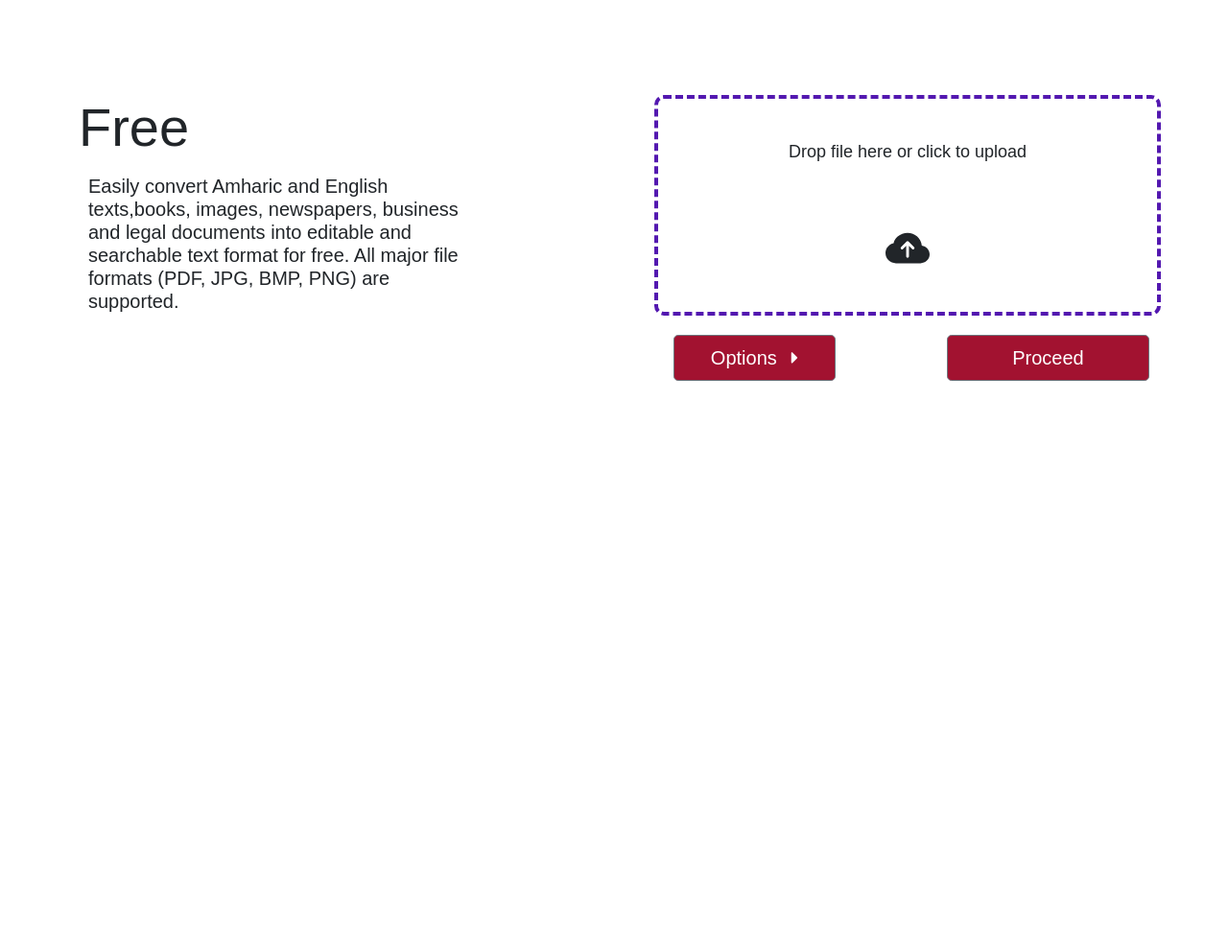
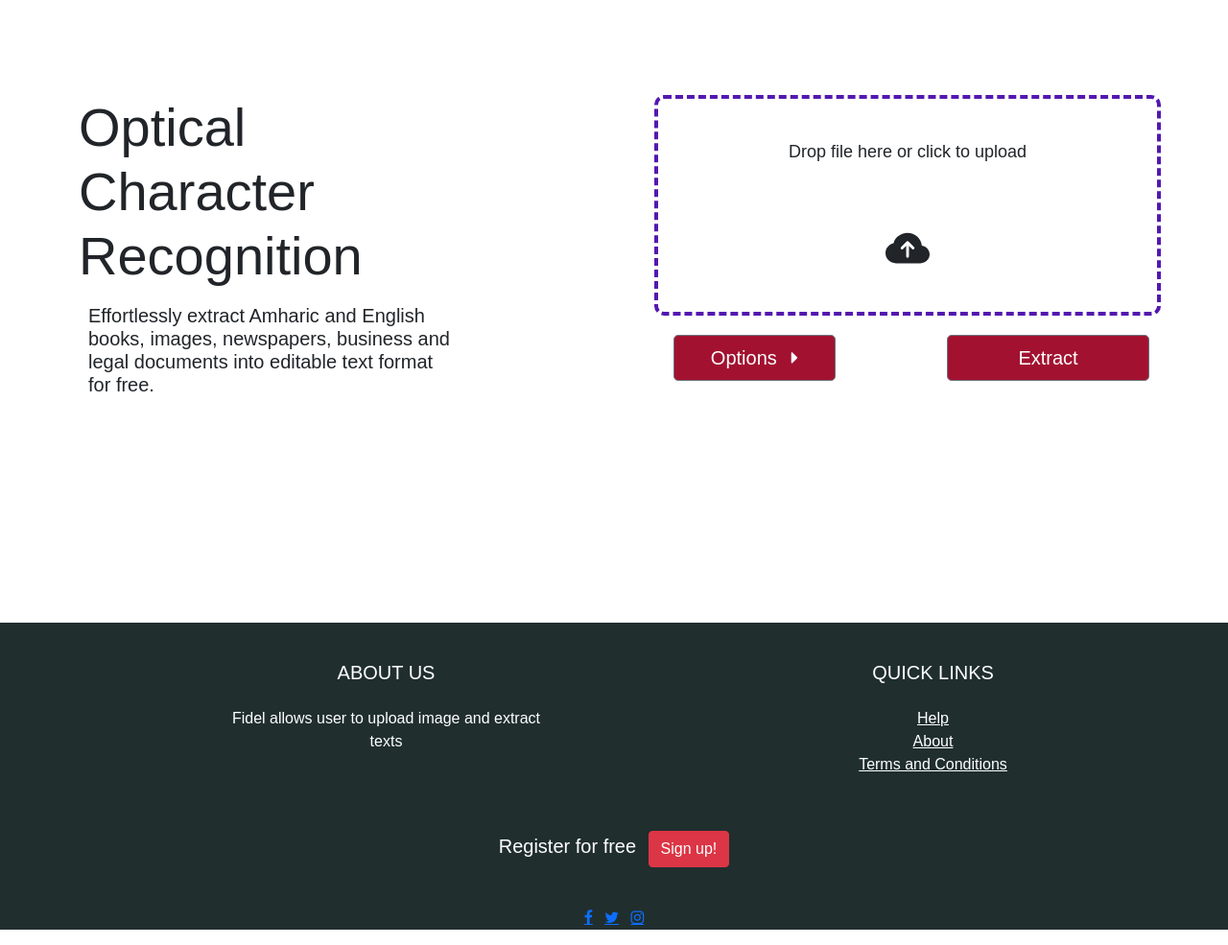
Before and after one commit to rufaelfekadu/Amharic-OCR, a Flask app: page / in a window 1280 px wide. Shown: the part 487-1472 px from the top of the page at 96% size. Before the commit the page ends 884 px from the top, so only its background shows below. Run offline with Flask 2, Linux system fonts and the light colour scheme; some libraries are stand-ins or nearby versions.

Commit message:
ui updated

```diff
--- a/flask_module/app.py
+++ b/flask_module/app.py
@@ -7,12 +7,13 @@ from flask import Flask, render_template, request, flash, url_for, send_from_dir
 from werkzeug.utils import redirect, secure_filename
 
 curdir = os.getcwd()
-UPLOAD_FOLDER = os.path.join(curdir, 'flask_module/static/uploads/')
+UPLOAD_FOLDER = 'static/uploads/'
 ALLOWED_EXTENSIONS = {'txt', 'pdf', 'png', 'jpg', 'jpeg', 'gif'}
 
 app = Flask(__name__)
 app.config['UPLOAD_FOLDER'] = UPLOAD_FOLDER
-# pytesseract.pytesseract.tesseract_cmd = r"C:\Program Files\Tesseract-OCR\tesseract.exe"
+
+pytesseract.pytesseract.tesseract_cmd = r"C:\Program Files\Tesseract-OCR\tesseract.exe"
 
 
 def allowed_file(filename):
@@ -36,6 +37,7 @@ def about():
 @app.route('/', methods=['POST'])
 def upload_file():
     scanned_image = False
+    lang = "amh"
     if request.method == 'POST':
         # check if the post request has the file part
         if 'file' not in request.files:
@@ -55,21 +57,32 @@ def upload_file():
             file.save(dir)
             scanned_image = request.form.get('scanned-image')
             camera_image = request.form.get('camera-image')
+            amh = request.form.get('select-amh')
+            eng = request.form.get('select-eng')
             if scanned_image:
                 scanned_image = True
+            if amh:
+                lang = 'amh'
+            elif eng:
+                lang = 'eng'
+            elif amh and eng:
+                lang = 'amh+eng'
             tasks = file.filename
             img = cv2.imread(dir)
-            text = oc.ocr(img,scanned_image)
+            text, dir = oc.ocr(img, scanned_image, lang)
             print(text)
             # return render_template('index.html', tasks='uploads/' + tasks, text=text)
-            return redirect(url_for('download_file', name=filename))
+            return redirect(url_for('download_file', name=dir))
 
     return render_template('index.html')
 
 
+curdir = os.path.join(os.path.pardir, 'output/')
+
+
 @app.route('/uploads/<name>')
 def download_file(name):
-    return send_from_directory(app.config["UPLOAD_FOLDER"], name)
+    return send_from_directory(curdir, name)
 
 
 if __name__ == '__main__':
--- a/flask_module/static/style.css
+++ b/flask_module/static/style.css
@@ -122,7 +122,7 @@ margin-left:50px;
 .drop-down-menu{
 border:1px ;
 font-size:20px;
-margin-top:20px
+margin-top:40px
 width 120px
 }
 .drop-down-button{
--- a/flask_module/templates/index.html
+++ b/flask_module/templates/index.html
@@ -53,7 +53,7 @@ filename='images/bg2.jpg')}})">
 <div class="row">
     <div class="col-sm ">
           <h1 class="h2" style="color:white;margin-top:100px;margin-left:150px;">
-              Simple Conversion
+              Advanced OCR at your finger tips
           </h1>
     </div>
 <div class="col-sm">
@@ -75,12 +75,12 @@ filename='images/transfer_files.svg')}}">
   <div class="row">
     <div class="col">
         <div class="content">
-            <p class="display-4">Free </P>
+            <p class="display-4">Optical Character Recognition </P>
 
             <p class="h5" style="padding-left:10px;">
-                Easily convert  Amharic and English texts,books, images, newspapers, business and legal documents
-        into editable and searchable text format for free.
-        All major file formats (PDF, JPG, BMP, PNG) are supported.</P></div>
+                Effortlessly extract Amharic and English books, images, newspapers, business and legal documents
+        into editable text format for free.
+        </P></div>
     </div>
     <div class="col md-auto">
      <div class="drag-area">
@@ -91,7 +91,7 @@ filename='images/transfer_files.svg')}}">
      <div class="col">
         <span class="drop-zone__prompt">Drop file here or click to upload</span>
 
-    <input type="file" name="file" class="drop-zone__input">
+    <input type="file"  name="file" class="drop-zone__input"  required >
     </div>
     <div >
          <svg xmlns="http://www.w3.org/2000/svg" width="46" height="46" fill="currentColor" class="bi bi-cloud-arrow-up-fill" viewBox="0 0 16 16">
@@ -111,18 +111,25 @@ filename='images/transfer_files.svg')}}">
      btn-lg drop-down-button" style="width:80%; background-color:#a21230; font-size:20px;">
         Options<i class="fa fa-caret-right" style=" padding-left:15px;"></i></button>
          <div class="drop-down-menu hide">
-
+           <h5>Image Source</h5>
          <input type="checkbox" id="scanned-image" style="width:20px;height:20px;" name="scanned-image">
           <label for="scanned-image">Scanned Image</label>
              <br>
              <input type="checkbox" id="camera-image" style="width:20px;height:20px;" name="camera-image">
           <label for="camera-image">Camera Image</label>
+              <br>
+             <h5>Language</h5>
+             <input type="checkbox" id="select-amh" style="width:20px;height:20px;" name="select-amh">
+          <label for="select-amh">Amh</label>
+              <br>
+              <input type="checkbox" id="select-eng" style="width:20px;height:20px;" name="select-eng">
+          <label for="select-eng">Eng</label>
+
          </div>
     </div>
-
      <div class="proceed-btn2 col-sm" >
     <button type="submit" class="btn btn-secondary  btn-lg" style="width:100%; background-color:#a21230; font-size:20px; " >
-        Proceed</button>
+        Extract</button>
     </div>
 
 
@@ -147,7 +154,102 @@ filename='images/transfer_files.svg')}}">
 
 </div>
 
+<div class="footer1" style="background-color: rgb(32, 46, 46);">             <!-- Footer -->
+<footer class="page-footer font-small stylish-color-dark pt-4 footerclass">
 
+        <!-- Footer Links -->
+        <div class="container text-center text-md-left">
+
+          <!-- Grid row -->
+          <div class="row">
+
+            <!-- Grid column -->
+            <div class="col-md-4 mx-auto">
+
+              <!-- Content -->
+              <h5 class="font-weight-bold text-uppercase mt-3 mb-4" style="color: white;">About us</h5>
+              <p style="color: white;"> Fidel allows user to upload image and extract texts </p>
+
+            </div>
+            <!-- Grid column -->
+
+            <hr class="clearfix w-100 d-md-none">
+
+
+            <!-- Grid column -->
+
+            <hr class="clearfix w-100 d-md-none">
+
+            <!-- Grid column -->
+            <div class="col-md-2 mx-auto">
+
+              <!-- Links -->
+              <h5 class="font-weight-bold text-uppercase mt-3 mb-4" style="color: white;">Quick links</h5>
+
+              <ul class="list-unstyled">
+                <li>
+                  <a href="#!" style="color: white;" >Help</a>
+                </li>
+                <li>
+                  <a href="#!" style="color: white;">About</a>
+                </li>
+                <li>
+                  <a href="#!" style="color: white;">Terms and Conditions</a>
+                </li>
+
+
+              </ul>
+
+            </div>
+            <!-- Grid column -->
+
+            <hr class="clearfix w-100 d-md-none">
+
+
+            <!-- Grid column -->
+
+          </div>
+          <!-- Grid row -->
+
+        </div>
+        <!-- Footer Links -->
+
+        <hr>
+
+        <!-- Call to action -->
+        <ul class="list-unstyled list-inline text-center py-2">
+          <li class="list-inline-item">
+            <h5 class="mb-1" style="color: white;"> Register for free</h5>
+          </li>
+          <li class="list-inline-item">
+            <a href="" class="btn btn-danger btn-rounded">Sign up!</a>
+          </li>
+        </ul>
+        <!-- Call to action -->
+
+        <hr>
+
+        <!-- Social buttons -->
+        <ul class="list-unstyled list-inline text-center">
+          <li class="list-inline-item">
+                <a href="#" class="fa fa-facebook"></a>
+          </li>
+
+          <li class="list-inline-item">
+
+                <a href="#" class="fa fa-twitter"></a>
+          </li>
+          <li class="list-inline-item">
+
+                <a href="#" class="fa fa-instagram"></a>
+          </li>
+        </ul>
+        <!-- Social buttons -->
+
+
+
+      </footer>
+      <!-- Footer --></div>
 
 
 <script src="https://code.jquery.com/jquery-3.2.1.slim.min.js" integrity="sha384-KJ3o2DKtIkvYIK3UENzmM7KCkRr/rE9/Qpg6aAZGJwFDMVNA/GpGFF93hXpG5KkN" crossorigin="anonymous"></script>
```
Also changed, not shown: flask_module/11628.txt (added, +15 -0 lines), flask_module/ocr.py (+28 -20 lines), output/2204.txt (added, +15 -0 lines), output/5648.txt (added, +15 -0 lines), output/6436.txt (added), output/6580.txt (added), output/9128.txt (added).
